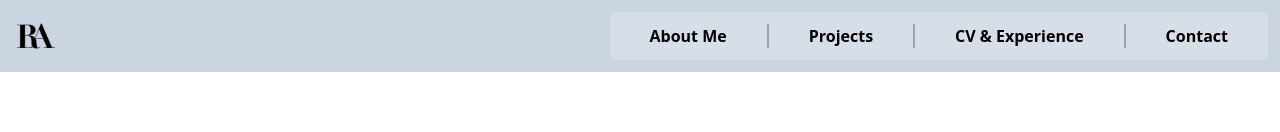
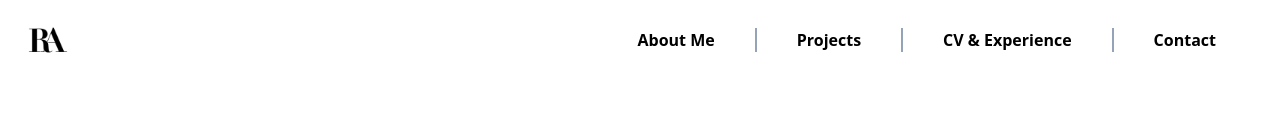
Before and after one commit to rumaisa-azeem/website, a React (Create React App) app: page /aboutme in a window 1280 px wide. Shown: the top 132 px of the page. Built offline with nearby package versions, Linux system fonts and the light colour scheme; grey boxes are pictures that could not be loaded.

Commit message:
update navbar

```diff
--- a/src/App.js
+++ b/src/App.js
@@ -11,7 +11,7 @@ function App() {
     return (
         <div>
             <Navbar extraStyles=""/>
-            <main className="-mt-20 -z-50 ">
+            <main className=" -z-50 ">
                 <Hero />
             </main>
             <Footer />
--- a/src/components/hero.js
+++ b/src/components/hero.js
@@ -5,9 +5,8 @@ import githubIcon from '../assets/github.svg';
 import { Link, animateScroll as scroll } from "react-scroll";
 
 export default function Hero() {
-    // let heroHeight = window.screen.height / 2;
-    let mainHeaderText = "Hi, I'm Rumaisa.";
-    let taglineText = "> I study Computer Science with Management";
+    const mainHeaderText = "Hi, I'm Rumaisa.";
+    const taglineText = "> I study Computer Science with Management";
     return(
         <div id="hero" className="h-screen flex flex-col justify-center bg-gradient-to-br from-purple-300 to-cyan-100 md:pt-20">
             <div className="p-10 flex flex-col-reverse lg:flex-row">
--- a/src/components/navbar.js
+++ b/src/components/navbar.js
@@ -2,7 +2,7 @@ import React from 'react';
 import logo from '../assets/logo3.png';
 import { NavLink } from "react-router-dom";
 
-export default function Navbar({backgroundStyle: extraStyles}) {
+export default function Navbar({props}) {
 
     const navigation = [
         { name: 'About Me', link: '/aboutme' },
@@ -12,17 +12,29 @@ export default function Navbar({backgroundStyle: extraStyles}) {
     ]
 
     let styles = "w-screen items-center flex justify-between py-3 "
-    if (extraStyles != null) {
-        styles += extraStyles
-    }
+    // if (extraStyles != null) {
+    //     styles += extraStyles
+    // }
 
     return (
-        <nav className={styles}>
-            <NavLink to="/"><Logo className="h-12 pl-3"/></NavLink>
-            <div className="hidden justify-end md:flex divide-x-2 divide-slate-400 bg-white/20 rounded-md py-3 mr-3">
+        // <nav className={styles}>
+        //     <NavLink to="/"><Logo className="h-12 pl-3"/></NavLink>
+        //     <div className="hidden justify-end md:flex divide-x-2 divide-slate-400 bg-white/20 rounded-md py-3 mr-3">
+        //         {navigation.map(entry => <NavButton key={entry.name} name={entry.name} link={entry.link}/>)}
+        //     </div>
+        // </nav>
+        <div className="fixed w-screen top-0 z-40 py-4 px-6 flex flex-row gap-4 items-center justify-between">
+            <NavLink to="/" className="hover:translate-y-1 transition ease-in-out"><Logo className="h-12"/></NavLink>
+            <div className="hidden justify-end md:flex divide-x-2 divide-slate-400 bg-white/20 rounded-md py-3">
                 {navigation.map(entry => <NavButton key={entry.name} name={entry.name} link={entry.link}/>)}
             </div>
-        </nav>
+            {/*<div className="flex border border-red-500 flex-row gap-1 items-center ">*/}
+            {/*    {[1,2,3].map(item =>*/}
+            {/*        <a href="#" target="_blank" className="hover:translate-y-1 transition ease-in-out" rel="noreferrer">*/}
+            {/*            link {item.toString()}*/}
+            {/*        </a>)}*/}
+            {/*</div>*/}
+        </div>
     );
 }
 
@@ -31,7 +43,7 @@ export default function Navbar({backgroundStyle: extraStyles}) {
 function NavButton({name, link}) {
     return (
         <NavLink to={link} className="flex-initial px-5">
-            <button className="hover:bg-slate-400/30 rounded-md w-full font-semibold px-5">
+            <button className="hover:bg-slate-400/30 rounded-md w-full font-semibold px-5 transition ease-in-out duration-500">
                 {name}
             </button>
         </NavLink>
```
